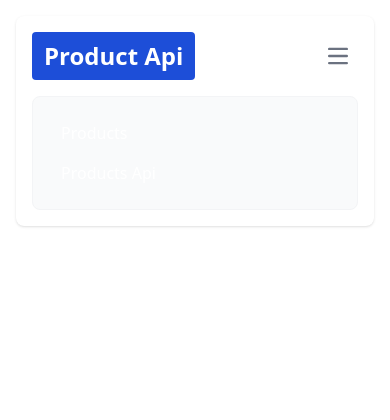
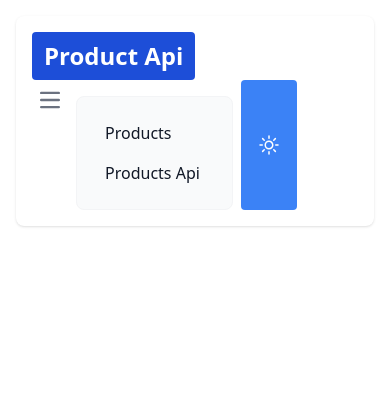
Before and after one commit to ebrahim-0/learn-node, a Node server app: page / in a window 390 px wide, after a click on "Open main menu". Shown: the top 420 px of the page. Run offline with Node 20, Linux system fonts and the light colour scheme.

Commit message:
chore: Add script tag for theme.js in base layout

```diff
--- /dev/null
+++ b/public/js/theme.js
@@ -0,0 +1,50 @@
+const isDark = localStorage.getItem("dark-mode") === "true";
+
+document.addEventListener("DOMContentLoaded", () => {
+  const toggleBtn = document.getElementById("toggle-dark-mode");
+
+  // Ensure the toggle button exists
+  if (!toggleBtn) {
+    console.error('Toggle button with ID "toggle-dark-mode" not found.');
+    return;
+  }
+
+  // Set initial state
+  if (isDark) {
+    document.documentElement.classList.add("dark");
+    setDarkModeIcon(toggleBtn, true);
+  } else {
+    document.documentElement.classList.remove("dark");
+    setDarkModeIcon(toggleBtn, false);
+  }
+
+  // Add click event listener
+  toggleBtn.addEventListener("click", toggleMode);
+});
+
+function toggleMode() {
+  const html = document.documentElement;
+  const isCurrentlyDark = html.classList.contains("dark");
+  html.classList.toggle("dark", !isCurrentlyDark);
+  localStorage.setItem("dark-mode", !isCurrentlyDark);
+
+  // Update the button icon based on the new mode
+  const toggleBtn = document.getElementById("toggle-dark-mode");
+  setDarkModeIcon(toggleBtn, !isCurrentlyDark);
+}
+
+function setDarkModeIcon(button, isDark) {
+  if (isDark) {
+    button.innerHTML = `
+      <svg xmlns="http://www.w3.org/2000/svg" fill="none" viewBox="0 0 24 24" stroke-width="1.5" stroke="currentColor" class="size-6">
+        <path stroke-linecap="round" stroke-linejoin="round" d="M21.752 15.002A9.72 9.72 0 0 1 18 15.75c-5.385 0-9.75-4.365-9.75-9.75 0-1.33.266-2.597.748-3.752A9.753 9.753 0 0 0 3 11.25C3 16.635 7.365 21 12.75 21a9.753 9.753 0 0 0 9.002-5.998Z" />
+      </svg>
+    `;
+  } else {
+    button.innerHTML = `
+       <svg xmlns="http://www.w3.org/2000/svg" fill="none" viewBox="0 0 24 24" stroke-width="1.5" stroke="currentColor" class="size-6">
+            <path stroke-linecap="round" stroke-linejoin="round" d="M12 3v2.25m6.364.386-1.591 1.591M21 12h-2.25m-.386 6.364-1.591-1.591M12 18.75V21m-4.773-4.227-1.591 1.591M5.25 12H3m4.227-4.773L5.636 5.636M15.75 12a3.75 3.75 0 1 1-7.5 0 3.75 3.75 0 0 1 7.5 0Z" />
+        </svg>
+        `;
+  }
+}
--- a/public/styles/global.css
+++ b/public/styles/global.css
@@ -565,6 +565,12 @@ video {
 .top-0 {
   top: 0px;
 }
+.order-1 {
+  order: 1;
+}
+.order-2 {
+  order: 2;
+}
 .m-10 {
   margin: 2.5rem;
 }
@@ -670,6 +676,10 @@ video {
 }
 .hidden {
   display: none;
+}
+.size-6 {
+  width: 1.5rem;
+  height: 1.5rem;
 }
 .h-10 {
   height: 2.5rem;
@@ -805,6 +815,9 @@ video {
 }
 .justify-between {
   justify-content: space-between;
+}
+.gap-2 {
+  gap: 0.5rem;
 }
 .gap-4 {
   gap: 1rem;
--- a/src/views/components/_navbar.pug
+++ b/src/views/components/_navbar.pug
@@ -2,16 +2,20 @@ nav.rounded-lg.shadow.m-4.bg-white.border-gray-200(class='dark:bg-gray-900')
     .max-w-screen-xl.flex.flex-wrap.items-center.justify-between.mx-auto.p-4
         a.flex.items-center.space-x-3(href='/' class='rtl:space-x-reverse')
             span.self-center.text-2xl.font-semibold.whitespace-nowrap(class=`py-2 px-3 rounded text-white bg-blue-700`) Product Api
-        button.inline-flex.items-center.p-2.w-10.h-10.justify-center.text-sm.text-gray-500.rounded-lg(data-collapse-toggle='navbar-default' type='button' class='md:hidden hover:bg-gray-100 focus:outline-none focus:ring-2 focus:ring-gray-200 dark:text-gray-400 dark:hover:bg-gray-700 dark:focus:ring-gray-600' aria-controls='navbar-default' aria-expanded='false')
-            span.sr-only Open main menu
-            svg.w-5.h-5(aria-hidden='true' xmlns='http://www.w3.org/2000/svg' fill='none' viewbox='0 0 17 14')
-                path(stroke='currentColor' stroke-linecap='round' stroke-linejoin='round' stroke-width='2' d='M1 1h15M1 7h15M1 13h15')
-        #navbar-default.hidden.w-full(class='md:block md:w-auto')
-            ul.font-medium.flex.flex-col.p-4.mt-4.border.border-gray-100.rounded-lg.bg-gray-50(class='md:p-0 md:flex-row md:space-x-8 rtl:space-x-reverse md:mt-0 md:border-0 md:bg-white dark:bg-gray-800 md:dark:bg-gray-900 dark:border-gray-700')
-                li
-                    a.block.py-2.px-3.rounded(href='/products' class=`${isActiveRoute('/products') ? 'bg-blue-700' : 'text-gray-900'} text-white hover:bg-gray-100 md:blue-700 dark:hover:bg-gray-700 dark:hover:text-white md:dark:blue-700`) Products
-                li
-                    a.block.py-2.px-3.rounded(href='/api/products' class=`${isActiveRoute('/api/products') ? 'bg-blue-700' : 'text-gray-900'} text-white  hover:bg-gray-100 md:blue-700 dark:hover:bg-gray-700 dark:hover:text-white md:dark:blue-700`) Products Api
+        .flex.gap-2
+            button.inline-flex.items-center.p-2.w-10.h-10.justify-center.text-sm.text-gray-500.rounded-lg(data-collapse-toggle='navbar-default' type='button' class='md:hidden hover:bg-gray-100 focus:outline-none focus:ring-2 focus:ring-gray-200 dark:text-gray-400 dark:hover:bg-gray-700 dark:focus:ring-gray-600' aria-controls='navbar-default' aria-expanded='false')
+                span.sr-only Open main menu
+                svg.w-5.h-5(aria-hidden='true' xmlns='http://www.w3.org/2000/svg' fill='none' viewbox='0 0 17 14')
+                    path(stroke='currentColor' stroke-linecap='round' stroke-linejoin='round' stroke-width='2' d='M1 1h15M1 7h15M1 13h15')
+                .flex
+                    button#toggle-dark-mode.order-2.bg-blue-500.text-white.font-bold.py-2.px-4.rounded(class='hover:bg-blue-700' data-toggle="toggle-dark-mode" aria-label='toggle-dark-mode' title='Toggle dark mode')
+
+                    #navbar-default.order-1.hidden.w-full(class='md:block md:w-auto')
+                        ul.font-medium.flex.flex-col.p-4.mt-4.border.border-gray-100.rounded-lg.bg-gray-50(class='md:p-0 md:flex-row md:space-x-8 rtl:space-x-reverse md:mt-0 md:border-0 md:bg-white dark:bg-gray-800 md:dark:bg-gray-900 dark:border-gray-700')
+                            li
+                                a.block.py-2.px-3.rounded(href='/products' class=`${isActiveRoute('/products') ? 'bg-blue-700' : 'text-gray-900'} text-black dark:text-white hover:bg-gray-100 md:blue-700 dark:hover:bg-gray-700 dark:hover:text-white md:dark:blue-700`) Products
+                            li
+                                a.block.py-2.px-3.rounded(href='/api/products' class=`${isActiveRoute('/api/products') ? 'bg-blue-700' : 'text-gray-900'} text-black dark:text-white hover:bg-gray-100 md:blue-700 dark:hover:bg-gray-700 dark:hover:text-white md:dark:blue-700`) Products Api
 script.
     document.addEventListener('DOMContentLoaded', function() {
         const navbarToggle = document.querySelector('[data-collapse-toggle]');
--- a/src/views/layout/_base.pug
+++ b/src/views/layout/_base.pug
@@ -12,3 +12,4 @@ html(lang="en")
             main.px-4(class="min-h-[calc(100vh-196px)]")
                 block content
             include ../components/_footer
+script(src="/js/theme.js")
--- a/tailwind.config.js
+++ b/tailwind.config.js
@@ -1,6 +1,7 @@
 /** @type {import('tailwindcss').Config} */
 module.exports = {
-  content: ["./views/**/*.pug", "./public/**/*.css"],
+  darkMode: "class",
+  content: ["./src/views/**/*.pug", "./public/**/*.css"],
   theme: {
     container: {
       center: true,
```
Also changed, not shown: other parts of public/styles/global.css (+49 -56 lines), src/views/Pages/product.pug (+7 -4 lines).
